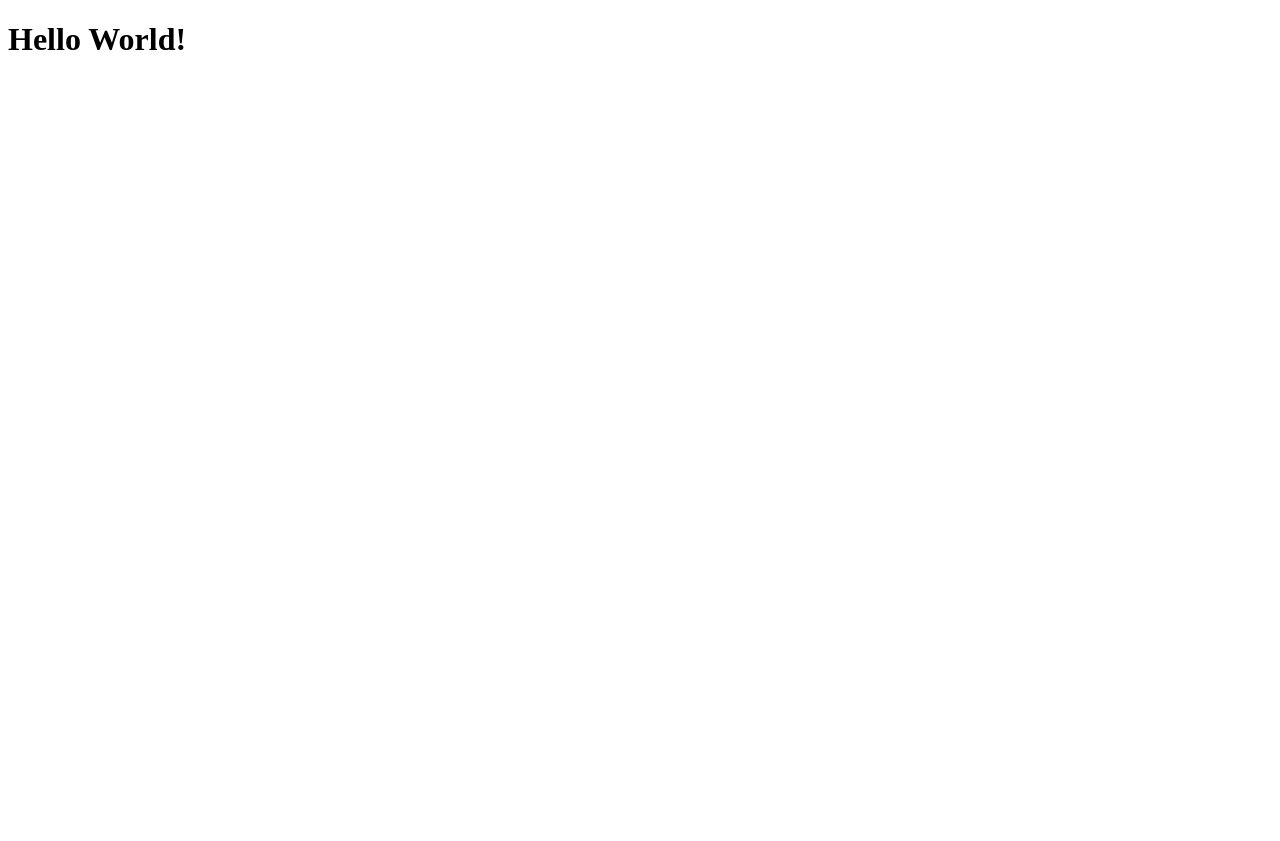
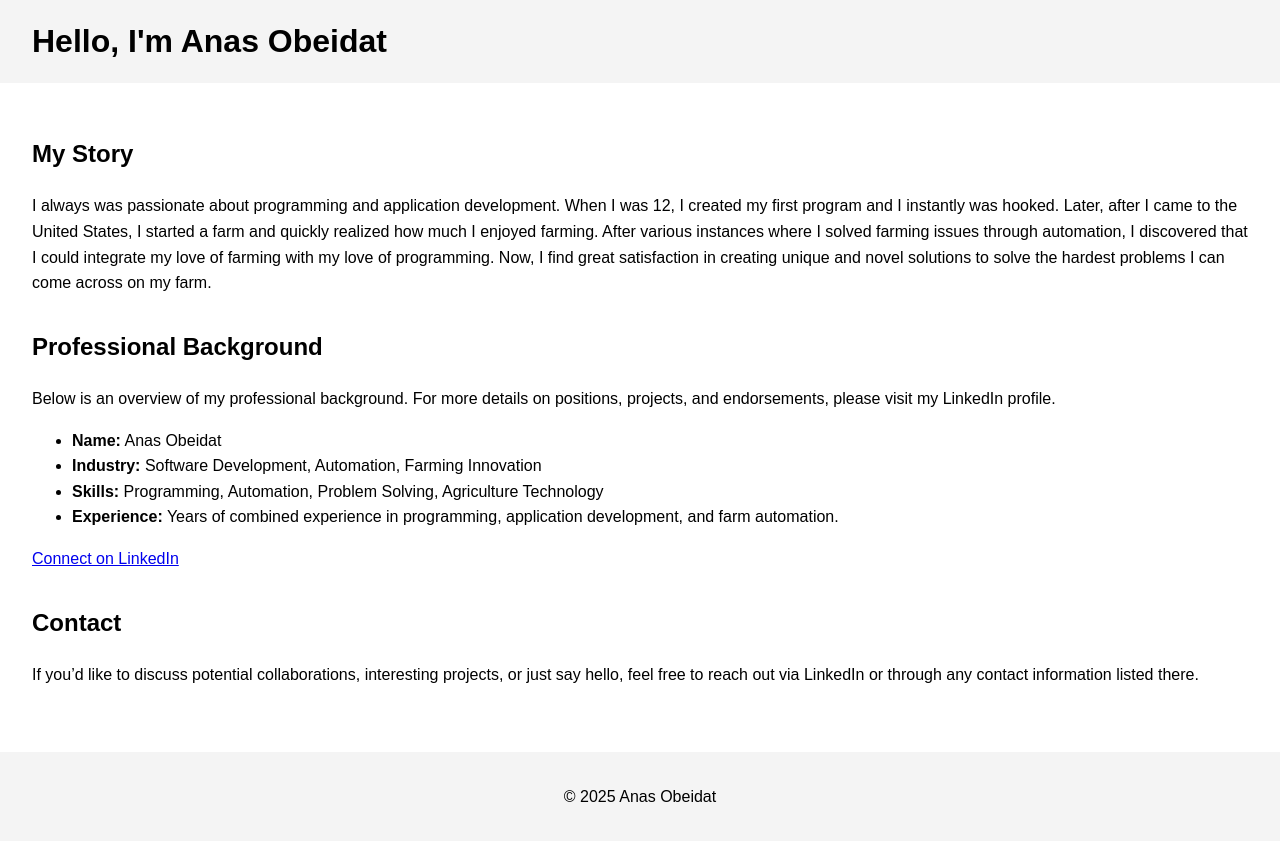
Before and after one commit to aobeidat85/aobeidat85.github.io, a plain HTML site: page index.html in a window 1280 px wide. Before the commit the page ends 800 px from the top, so only its background shows below. Drawn offline with Linux system fonts and the light colour scheme.

Commit message:
Update index.html

```diff
--- a/index.html
+++ b/index.html
@@ -1,10 +1,93 @@
 <!DOCTYPE html>
-<html>
+<html lang="en">
 <head>
-  <meta charset="UTF-8" />
-  <title>Hello World</title>
+  <meta charset="UTF-8">
+  <title>Index - Anas Obeidat</title>
+  <style>
+    body {
+      font-family: Arial, sans-serif;
+      margin: 0;
+      padding: 0;
+      line-height: 1.6;
+    }
+
+    header {
+      background: #f4f4f4;
+      padding: 1em 2em;
+    }
+
+    h1 {
+      margin: 0;
+    }
+
+    main {
+      padding: 2em;
+    }
+
+    section {
+      margin-bottom: 2em;
+    }
+
+    footer {
+      background: #f4f4f4;
+      text-align: center;
+      padding: 1em;
+    }
+  </style>
 </head>
 <body>
-  <h1>Hello World!</h1>
+  <header>
+    <h1>Hello, I'm Anas Obeidat</h1>
+  </header>
+
+  <main>
+    <!-- Personal Summary Section -->
+    <section id="summary">
+      <h2>My Story</h2>
+      <p>
+        I always was passionate about programming and application development. When I was 12,
+        I created my first program and I instantly was hooked. Later, after I came to the United States,
+        I started a farm and quickly realized how much I enjoyed farming. After various instances where
+        I solved farming issues through automation, I discovered that I could integrate my love of farming
+        with my love of programming. Now, I find great satisfaction in creating unique and novel solutions
+        to solve the hardest problems I can come across on my farm.
+      </p>
+    </section>
+
+    <!-- Professional Background (LinkedIn Info) -->
+    <section id="linkedin-info">
+      <h2>Professional Background</h2>
+      <p>
+        Below is an overview of my professional background. For more details on positions, projects,
+        and endorsements, please visit my LinkedIn profile.
+      </p>
+      <ul>
+        <li><strong>Name:</strong> Anas Obeidat</li>
+        <!-- Add or modify details based on your actual LinkedIn content -->
+        <li><strong>Industry:</strong> Software Development, Automation, Farming Innovation</li>
+        <li><strong>Skills:</strong> Programming, Automation, Problem Solving, Agriculture Technology</li>
+        <li><strong>Experience:</strong> Years of combined experience in programming, application development,
+            and farm automation.</li>
+      </ul>
+      <p>
+        <a href="https://www.linkedin.com/in/anasobeidat/" target="_blank">
+          Connect on LinkedIn
+        </a>
+      </p>
+    </section>
+
+    <!-- Contact or Additional Info -->
+    <section id="contact">
+      <h2>Contact</h2>
+      <p>
+        If you’d like to discuss potential collaborations, interesting projects, or just say hello,
+        feel free to reach out via LinkedIn or through any contact information listed there.
+      </p>
+    </section>
+  </main>
+
+  <footer>
+    <p>&copy; 2025 Anas Obeidat</p>
+  </footer>
 </body>
 </html>
```
